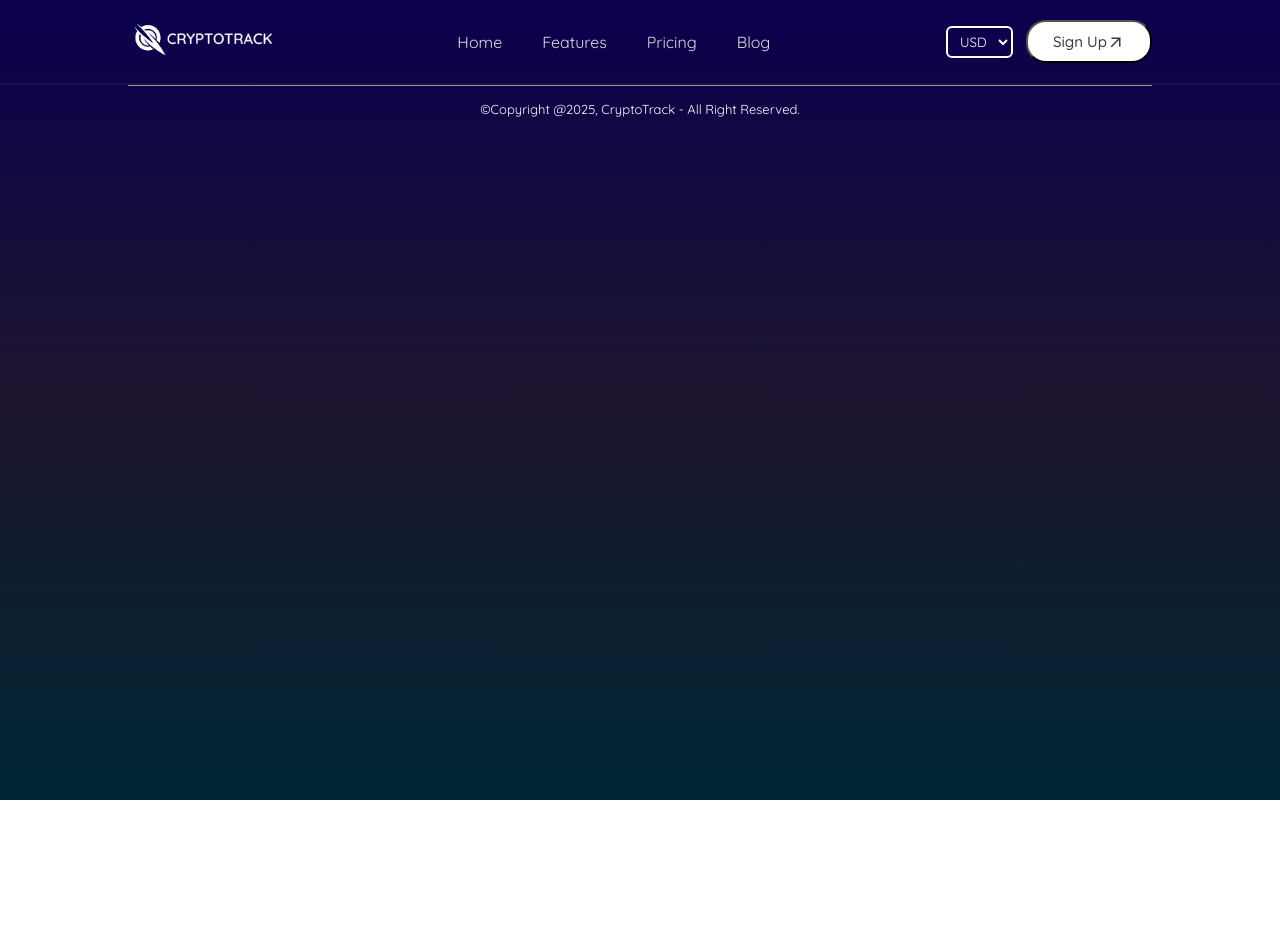
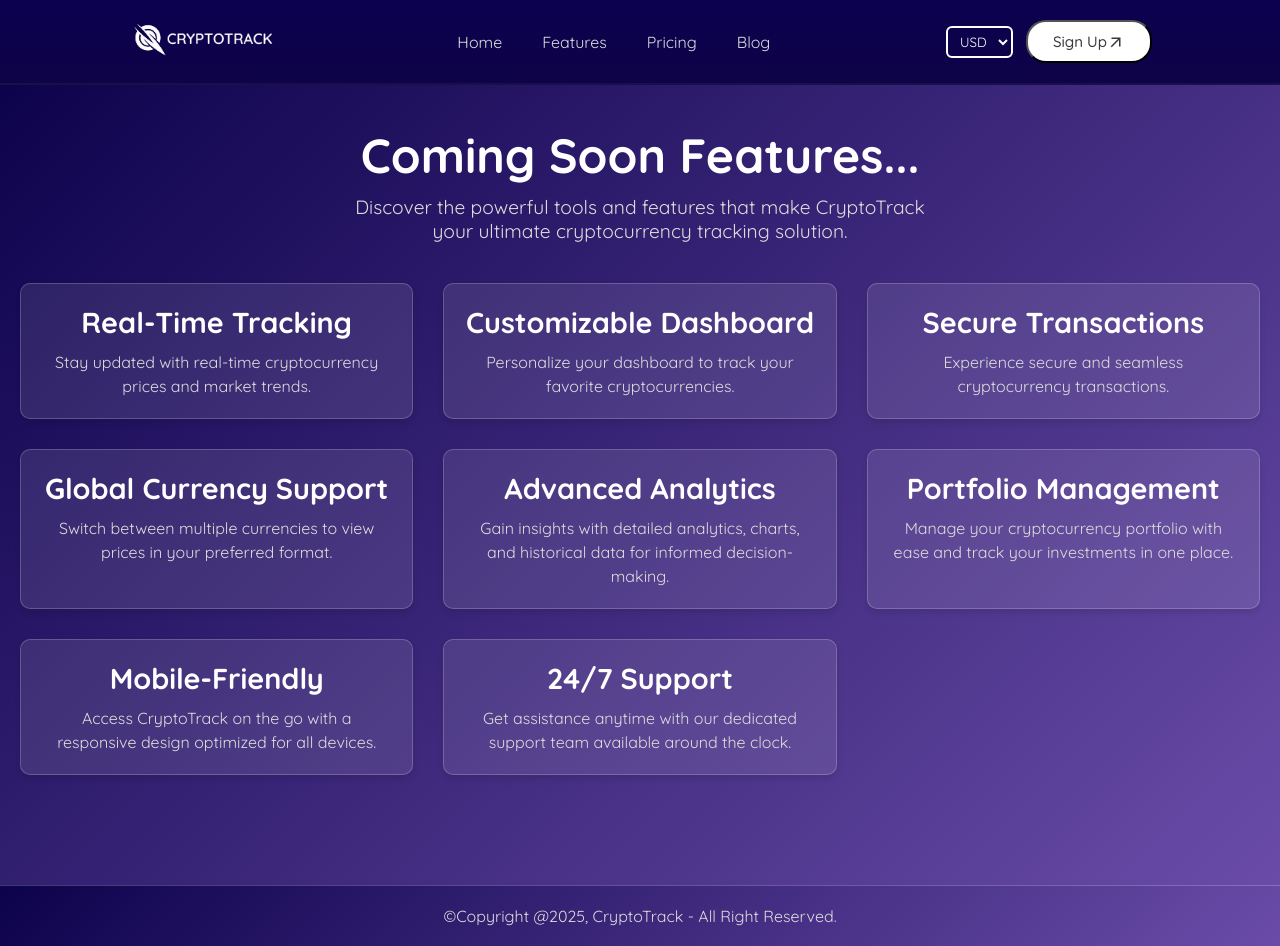
Before and after one commit to thegoofy-dev/crpytoTrack, a React (Vite) app: page /features in a window 1280 px wide. Before the commit the page ends 800 px from the top, so only its background shows below. Built offline with nearby package versions, Linux system fonts and the light colour scheme; no server answers.

Commit message:
Move Features component to pages directory and update imports; remove old component files

```diff
--- a/src/App.tsx
+++ b/src/App.tsx
@@ -3,6 +3,7 @@ import { Routes, Route } from 'react-router-dom';
 import Home from "./pages/Home/Home";
 import Coin from "./pages/Coin/Coin";
 import Footer from './components/Footer/Footer';
+import Features from './components/Features/Features';
 
 const App = () => {
   return (
@@ -11,6 +12,7 @@ const App = () => {
       <Routes>
         <Route path="/" element={<Home />} />
         <Route path="/coin/:coinId" element={<Coin />} />
+        <Route path="/features" element={<Features />} />
       </Routes>
       <Footer />
     </div>
--- /dev/null
+++ b/src/components/Features/Features.css
@@ -0,0 +1,59 @@
+.features {
+    padding: 40px 20px;
+    font-family: "Arial", sans-serif;
+    background: linear-gradient(135deg, #0D024C, #6a4ca8); /* Darker purplish gradient */
+    color: #fff; /* Adjust text color for better contrast */
+    min-height: 100vh; /* Ensure the page takes up the full viewport height */
+}
+
+.features-header {
+    text-align: center;
+    margin-bottom: 40px;
+}
+
+.features-header h1 {
+    font-size: 3rem;
+    color: #fff; /* White text for better visibility */
+    margin-bottom: 10px;
+}
+
+.features-header p {
+    font-size: 1.2rem;
+    color: #dcdcdc; /* Light gray for contrast */
+    max-width: 600px;
+    margin: 0 auto;
+}
+
+.features-list {
+    display: grid;
+    grid-template-columns: repeat(auto-fit, minmax(300px, 1fr));
+    gap: 30px;
+}
+
+.feature-item {
+    background-color: rgba(255, 255, 255, 0.1); /* Semi-transparent white */
+    border: 1px solid rgba(255, 255, 255, 0.2); /* Subtle border */
+    border-radius: 10px;
+    padding: 20px;
+    box-shadow: 0 4px 6px rgba(0, 0, 0, 0.1);
+    transition: transform 0.3s ease, box-shadow 0.3s ease;
+    text-align: center;
+    color: #fff; /* Ensure text is visible */
+}
+
+.feature-item:hover {
+    transform: translateY(-5px);
+    box-shadow: 0 6px 12px rgba(0, 0, 0, 0.15);
+}
+
+.feature-item h2 {
+    font-size: 1.8rem;
+    color: #fff; /* White text */
+    margin-bottom: 10px;
+}
+
+.feature-item p {
+    font-size: 1rem;
+    color: #dcdcdc; /* Light gray text */
+    line-height: 1.5;
+}
--- /dev/null
+++ b/src/components/Features/Features.tsx
@@ -0,0 +1,63 @@
+import "./Features.css";
+
+const Features = () => {
+    return (
+        <div className="features">
+            <header className="features-header">
+                <h1>Coming Soon Features...</h1>
+                <p>
+                    Discover the powerful tools and features that make CryptoTrack your ultimate
+                    cryptocurrency tracking solution.
+                </p>
+            </header>
+            <div className="features-list">
+                <div className="feature-item">
+                    <h2>Real-Time Tracking</h2>
+                    <p>Stay updated with real-time cryptocurrency prices and market trends.</p>
+                </div>
+                <div className="feature-item">
+                    <h2>Customizable Dashboard</h2>
+                    <p>Personalize your dashboard to track your favorite cryptocurrencies.</p>
+                </div>
+                <div className="feature-item">
+                    <h2>Secure Transactions</h2>
+                    <p>Experience secure and seamless cryptocurrency transactions.</p>
+                </div>
+                <div className="feature-item">
+                    <h2>Global Currency Support</h2>
+                    <p>Switch between multiple currencies to view prices in your preferred format.</p>
+                </div>
+                <div className="feature-item">
+                    <h2>Advanced Analytics</h2>
+                    <p>
+                        Gain insights with detailed analytics, charts, and historical data for
+                        informed decision-making.
+                    </p>
+                </div>
+                <div className="feature-item">
+                    <h2>Portfolio Management</h2>
+                    <p>
+                        Manage your cryptocurrency portfolio with ease and track your investments
+                        in one place.
+                    </p>
+                </div>
+                <div className="feature-item">
+                    <h2>Mobile-Friendly</h2>
+                    <p>
+                        Access CryptoTrack on the go with a responsive design optimized for all
+                        devices.
+                    </p>
+                </div>
+                <div className="feature-item">
+                    <h2>24/7 Support</h2>
+                    <p>
+                        Get assistance anytime with our dedicated support team available around the
+                        clock.
+                    </p>
+                </div>
+            </div>
+        </div>
+    );
+};
+
+export default Features;
--- a/src/components/Footer/Footer.css
+++ b/src/components/Footer/Footer.css
@@ -1,8 +1,25 @@
 .footer {
+    padding: 20px;
+    background: linear-gradient(135deg, #0D024C, #6a4ca8); /* Matching gradient */
+    color: #fff; /* White text for contrast */
     text-align: center;
-    margin: auto;
-    max-width: 80%;
-    border-top:1px solid #989898;
-    padding: 15px 0px;
-    font-size: 13px;
+    font-family: "Arial", sans-serif;
+    border-top: 1px solid rgba(255, 255, 255, 0.2); /* Subtle border for separation */
 }
+
+.footer p {
+    margin: 0;
+    font-size: 1rem;
+    color: #dcdcdc; /* Light gray for subtle contrast */
+}
+
+.footer a {
+    color: #fff; /* White links */
+    text-decoration: none;
+    font-weight: bold;
+    transition: color 0.3s ease;
+}
+
+.footer a:hover {
+    color: #6a4ca8; /* Light purple on hover */
+}
--- a/src/components/Navbar/Navbar.tsx
+++ b/src/components/Navbar/Navbar.tsx
@@ -38,7 +38,9 @@ const Navbar = () => {
                 <Link to={`/`}>
                     <li>Home</li>
                 </Link>
+                <Link to={`/features`}>
                 <li>Features</li>
+                </Link>
                 <li>Pricing</li>
                 <li>Blog</li>
             </ul>
```
